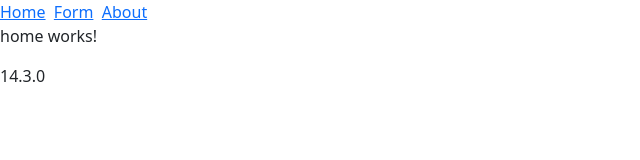
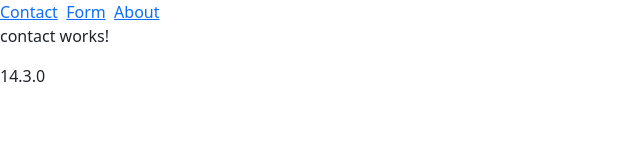
Before and after one commit to fchauchon/NewContacts, an Angular app: page / in a window 1280 px wide. Shown: the top 160 px of the page, without its empty margins (0-640 px from the left). Built offline with nearby package versions, Linux system fonts and the light colour scheme.

Commit message:
HomeComponent is ContactComponant now

```diff
--- a/src/app/app-routing.module.ts
+++ b/src/app/app-routing.module.ts
@@ -1,11 +1,11 @@
 import { NgModule } from '@angular/core';
 import { Routes, RouterModule } from '@angular/router';
-import { HomeComponent } from './home/home.component';
+import { ContactComponent } from './home/contact.component';
 import { AboutComponent } from './about/about.component';
 import { FormComponent } from './form/form.component';
 
 const routes: Routes = [
-    { path: '', component: HomeComponent },
+    { path: '', component: ContactComponent },
     { path: 'form', component: FormComponent },
     { path: 'about', component: AboutComponent }
 ];
--- a/src/app/app.module.ts
+++ b/src/app/app.module.ts
@@ -6,7 +6,7 @@ import { AppRoutingModule } from './app-routing.module';
 import { AppComponent } from './app.component';
 import { HeaderComponent } from './header/header.component';
 import { FooterComponent } from './footer/footer.component';
-import { HomeComponent } from './home/home.component';
+import { ContactComponent } from './home/contact.component';
 import { AboutComponent } from './about/about.component';
 import { FormComponent } from './form/form.component';
 
@@ -15,7 +15,7 @@ import { FormComponent } from './form/form.component';
     AppComponent,
     HeaderComponent,
     FooterComponent,
-    HomeComponent,
+    ContactComponent,
     AboutComponent,
     FormComponent
   ],
--- a/src/app/header/header.component.html
+++ b/src/app/header/header.component.html
@@ -1,3 +1,3 @@
-<a routerLink="/">Home</a>&nbsp;
+<a routerLink="/">Contact</a>&nbsp;
 <a routerLink="/form">Form</a>&nbsp;
 <a routerLink="/about">About</a>
--- /dev/null
+++ b/src/app/home/contact.component.html
@@ -0,0 +1,3 @@
+<div class="min">
+    <p>contact works!</p>
+</div>
--- /dev/null
+++ b/src/app/home/contact.component.ts
@@ -0,0 +1,15 @@
+import { Component, OnInit } from '@angular/core';
+
+@Component({
+  selector: 'app-contact',
+  templateUrl: './contact.component.html',
+  styleUrls: ['./contact.component.css']
+})
+export class ContactComponent implements OnInit {
+
+  constructor() { }
+
+  ngOnInit(): void {
+  }
+
+}
--- a/src/app/home/home.component.html
+++ /dev/null
@@ -1,3 +0,0 @@
-<div class="min">
-    <p>home works!</p>
-</div>
--- a/src/app/home/home.component.ts
+++ /dev/null
@@ -1,15 +0,0 @@
-import { Component, OnInit } from '@angular/core';
-
-@Component({
-  selector: 'app-home',
-  templateUrl: './home.component.html',
-  styleUrls: ['./home.component.css']
-})
-export class HomeComponent implements OnInit {
-
-  constructor() { }
-
-  ngOnInit(): void {
-  }
-
-}
```
Also changed, not shown: src/app/home/contact.component.css (added), src/app/home/home.component.css (deleted).
